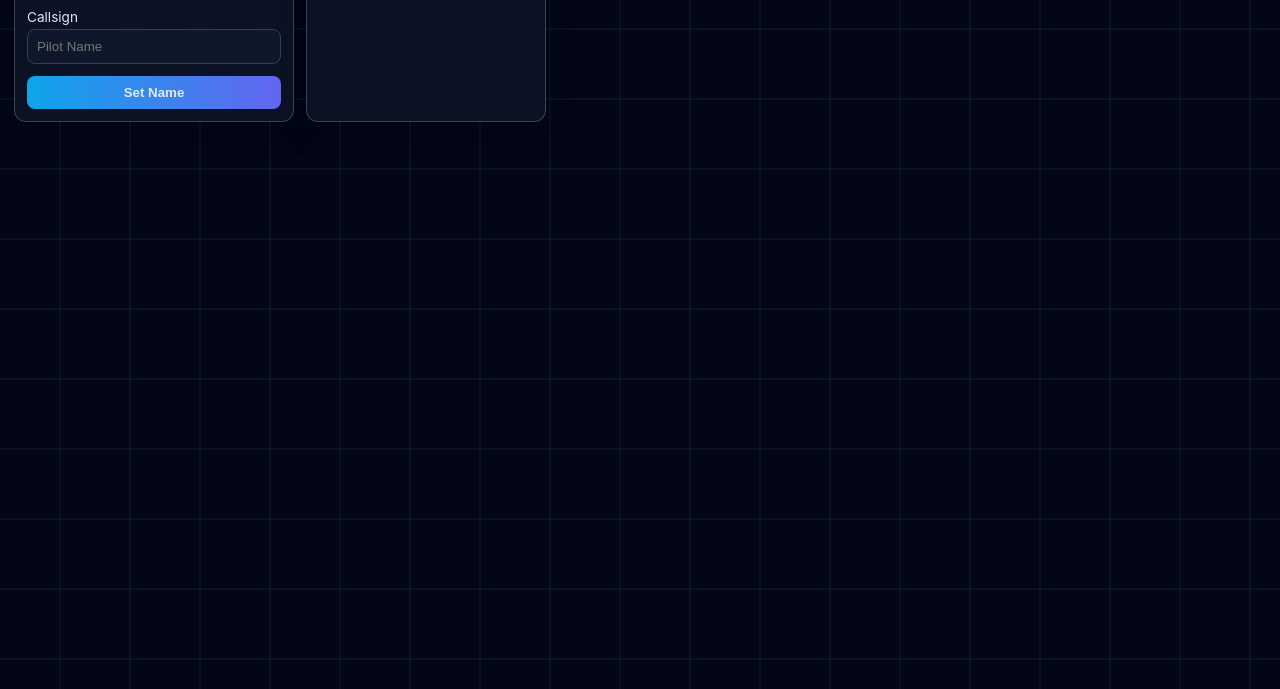
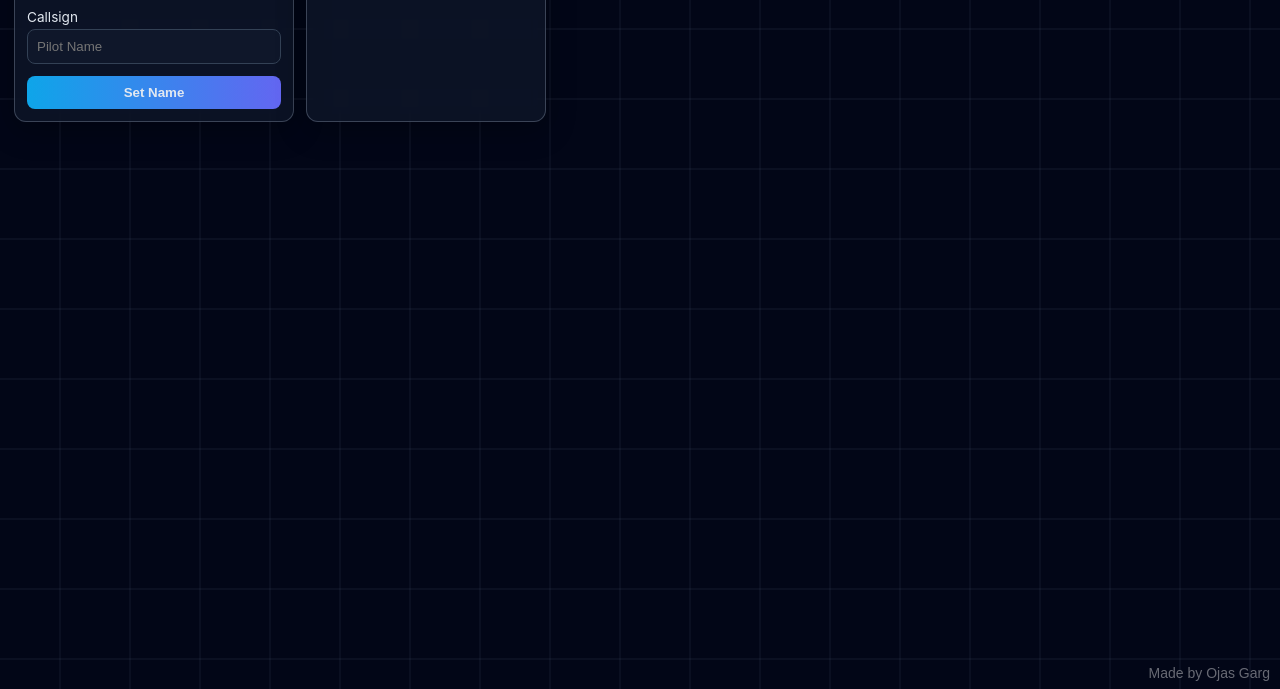
Before and after one commit to ojas-web/multiplayer-shooter, a website: page public/index.html in a window 1280 px wide. Shown: the part 111-800 px from the top of the page. Drawn offline with nearby package versions, Linux system fonts and the light colour scheme; no server answers.

```diff
--- a/public/index.html
+++ b/public/index.html
@@ -28,5 +28,7 @@
 
     <script src="/socket.io/socket.io.js"></script>
     <script src="client.js"></script>
+<div id="watermark">Made by Ojas Garg</div>
+
   </body>
 </html>
--- a/public/styles.css
+++ b/public/styles.css
@@ -1,3 +1,18 @@
+#watermark {
+  position: fixed;
+  bottom: 8px;
+  right: 10px;
+  font-size: 14px;
+  color: white;
+  opacity: 0.4;
+  pointer-events: none;
+  font-family: Arial, sans-serif;
+  z-index: 9999;
+}
+
+
+
+
 :root {
   color-scheme: dark;
 }
```
